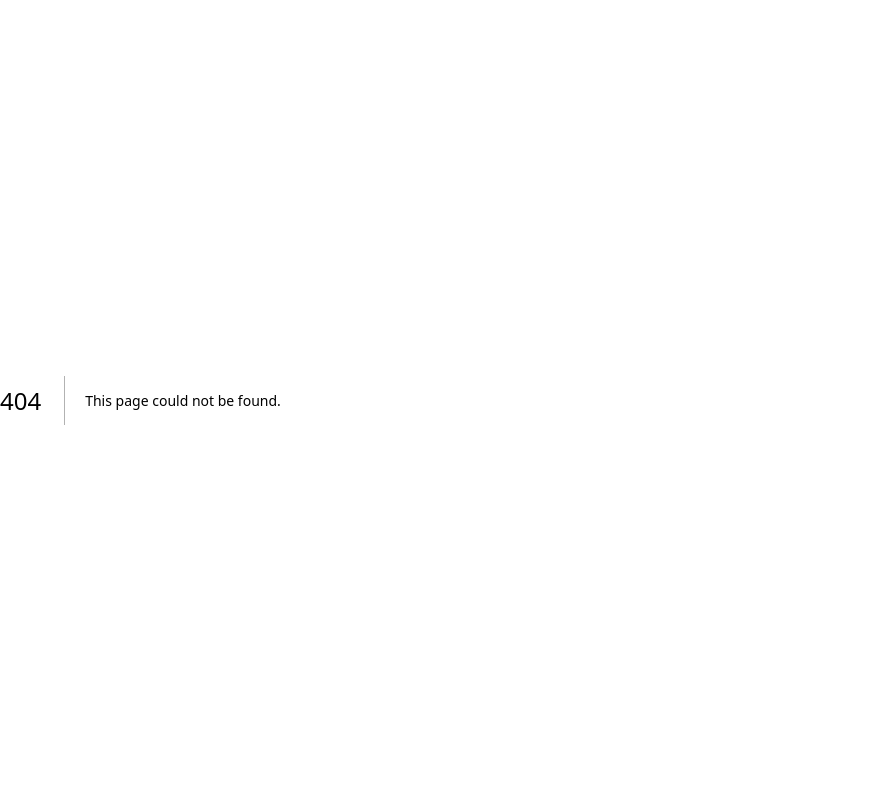
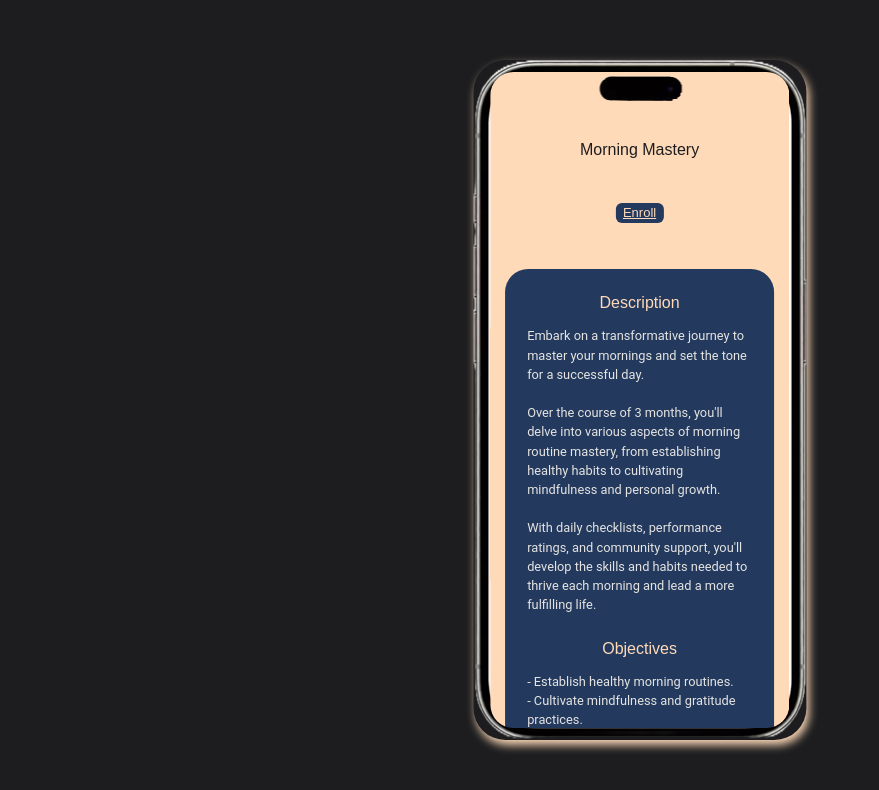
Before and after one commit to AlessandroDu/VirtuoVise2.0, a Next.js app: page /PreviewRiseAndShine in a window 1280 px wide. Before the commit this address had no page. Shown: the top 790 px of the page, without its empty margins (0-879 px from the left). Built offline with nearby package versions, Linux system fonts and the light colour scheme.

Commit message:
Changed file name, added the journey page where the journey track, footer and header will come, changed screen color on preview page

```diff
--- a/src/app/RiseAndShine/page.js
+++ b/src/app/PreviewRiseAndShine/page.js
@@ -1,10 +1,10 @@
 "use client"
 
-export default function RiseAndShine() {
+export default function PreviewRiseAndShine() {
 
     return (
         <div className="Phone phone-RiseAndShine">
-            <div className="Screen">
+            <div className="Screen preview-screen-riseAndShine">
                 <div className="Camera"></div>
                 <header className="preview-title">Morning Mastery</header>
                 <button className="enroll-btn">Enroll</button>
--- /dev/null
+++ b/src/app/RiseAndShineJourney/page.js
@@ -0,0 +1,15 @@
+"use client"
+
+import Image from "next/image";
+import { JourneysListDisplay } from "./components/JourneysListDisplay";
+
+export default function Home() {
+  return (
+    <div className="Phone">
+      <div className="Screen">
+        <div className="Camera"></div>
+        <JourneysListDisplay/>
+      </div>
+    </div>
+  );
+}
--- a/src/app/components/JourneysListDisplay.js
+++ b/src/app/components/JourneysListDisplay.js
@@ -11,7 +11,7 @@ export function JourneysListDisplay() {
                 <div className="text">
                     <header>Rise and Shine:</header>
                     <header>Morning Mastery</header>
-                    <Link className="link-morningMastery" href="/RiseAndShine"></Link>
+                    <Link className="link-morningMastery" href="/PreviewRiseAndShine"></Link>
                 </div>
             </div>
             <div className="journey-display NotImplementedYet">
--- a/src/app/globals.css
+++ b/src/app/globals.css
@@ -26,9 +26,7 @@ body {
 }
 
 .phone-RiseAndShine {
-  box-shadow: 2.5px 5px 10px  #FFA500;
   box-shadow: 2.5px 5px 10px #FFDAB9;
-  /* box-shadow: 2.5px 5px 10px #FF7F50; */
 }
 
 .Screen {
@@ -44,6 +42,10 @@ body {
 
 .screen::-webkit-scrollbar {
   display: none;
+}
+
+.preview-screen-riseAndShine {
+  background-color: #FFDAB9;
 }
 
 .Camera {
```
